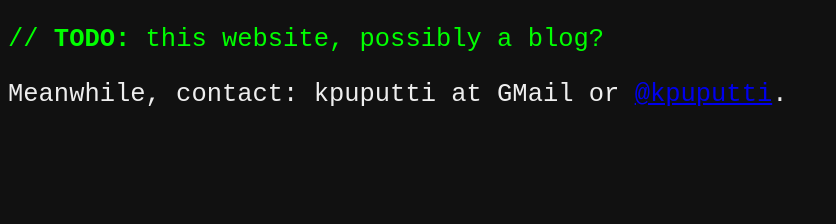
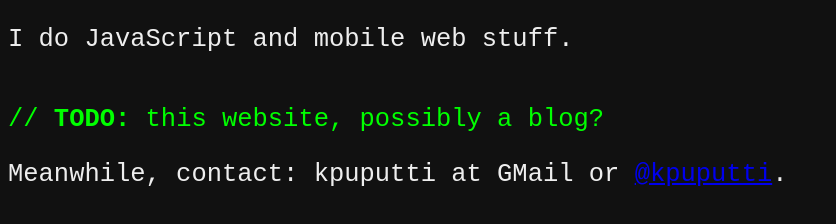
Before and after one commit to kpuputti/kpuputti.fi, a website: page public/index.html in a window 1280 px wide. Shown: the whole page, without its empty margins (0-836 px from the left). Drawn offline with Linux system fonts and the light colour scheme.

Commit message:
Add content.

```diff
--- a/public/index.html
+++ b/public/index.html
@@ -5,10 +5,11 @@
     <title>Kimmo Puputti | kpuputti.fi</title>
     <style>
       html, body { background-color: #111; color: #eee; font-family: Monospace; font-size: 1.4em; }
-      .todo { color: #0f0; }
+      .todo { color: #0f0; margin-top: 2em; }
     </style>
   </head>
   <body>
+    <p>I do JavaScript and mobile web stuff.</p>
     <p class="todo">// <b>TODO:</b> this website, possibly a blog?</p>
     <p>Meanwhile, contact: kpuputti at GMail or <a href="https://twitter.com/kpuputti">@kpuputti</a>.</p>
   </body>
```
